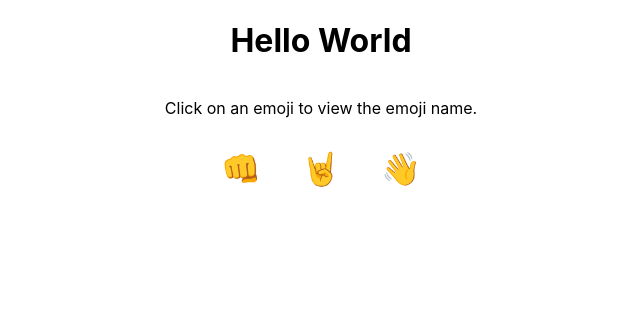
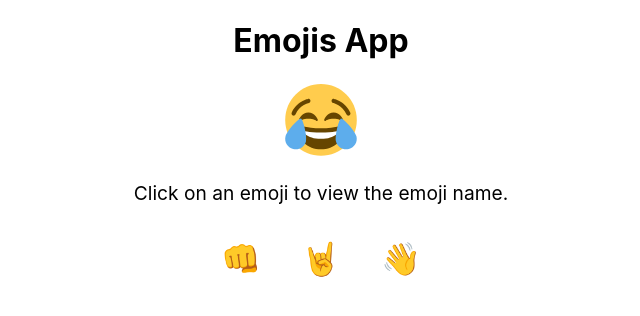
Before and after one commit to sotopro/Sm5_Sesion_02_RNative04, a React (Create React App) app: page / in a window 1280 px wide. Shown: the top 316 px of the page, without its empty margins (319-959 px from the left). Built offline with nearby package versions, Linux system fonts and the light colour scheme.

Commit message:
[feature] - emoji component

```diff
--- a/src/App.js
+++ b/src/App.js
@@ -4,6 +4,7 @@ import './App.css';
 import Instruction from './components/functional/instruction';
 // import Instruction from './components/class/instruction';
 import { emojis } from './utils/constants/emojis';
+import Emojis from './components/functional/emojis';
 const isLoggedIn = true;
 
 const App = ()  => {
@@ -11,16 +12,12 @@ const App = ()  => {
   const displayEmojiName = event => alert(event.target.id);
   return (
     <div className="container">
-      <h1 id={greeting}>Hello World</h1>
+      <h1 id={greeting}>Emojis App</h1>
       <Instruction text='Click on an emoji to view the emoji name.' />
       {isLoggedIn && (
         <ul>
         {emojis.map(emoji => (
-          <li>
-            <button onClick={displayEmojiName}>
-              <span role="img" aria-label={emoji.name} id={emoji.name}>{emoji.value}</span>
-            </button>
-          </li>
+          <Emojis action={displayEmojiName} emoji={emoji}/>
         ))}
       </ul>
       )}
--- /dev/null
+++ b/src/components/functional/emojis/index.js
@@ -0,0 +1,17 @@
+import React from "react";
+
+const Emojis = (props) => {
+    const { emoji, action } = props;
+    const displayEmojiName = (e) => {
+        action && action(e);
+    }
+    return(
+        <li>
+        <button onClick={(e) => displayEmojiName(e)}>
+            <span role="img" aria-label={emoji.name} id={emoji.name}>{emoji.value}</span>
+        </button>
+        </li>
+    )
+}
+
+export default Emojis;
--- /dev/null
+++ b/src/components/functional/instruction/index.css
@@ -0,0 +1,15 @@
+.instruction-container {
+    display: flex;
+    flex-direction: column;
+    justify-content: center;
+    align-items: center;
+}
+
+.instruction-container img {
+    width: 80px;
+    height: 80px;
+}
+
+.instruction {
+    font-size: 1.2em;
+}
--- a/src/components/functional/instruction/index.js
+++ b/src/components/functional/instruction/index.js
@@ -1,8 +1,11 @@
 import React from 'react';
+import emoji from '../../../data/emoji.svg'
+import './index.css'
 
 const Instruction = ({text}) => {
     return (
         <div className="instruction-container">
+            <img alt="laughing crying emoji" src={emoji} />
             <p className="instruction">{text}</p>
         </div>
     )
```
Also changed, not shown: src/components/functional/emojis/index.css (added), src/data/emoji.svg (added).
